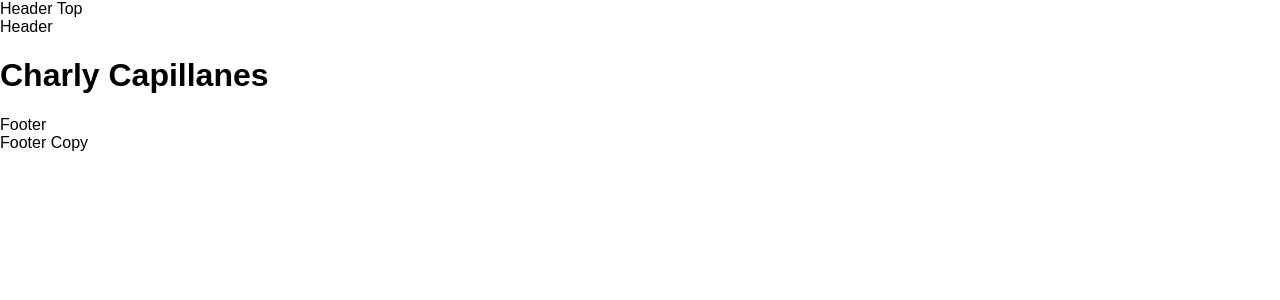
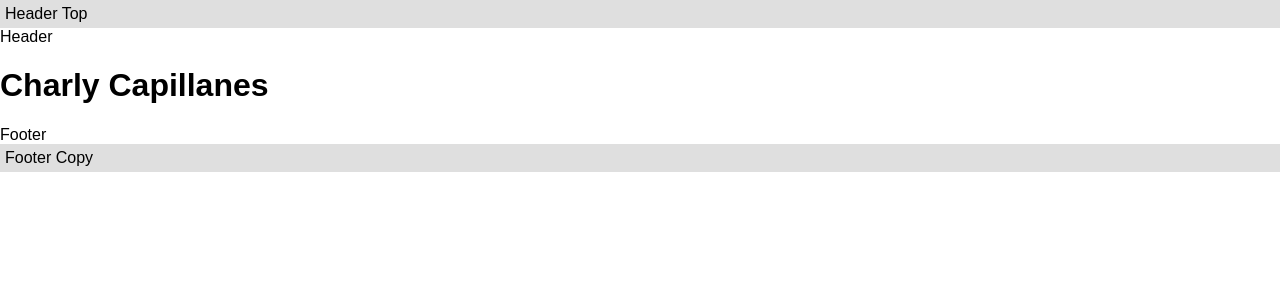
Before and after one commit to charly23/charly23.github.io, a PHP site: page / in a window 1280 px wide. Shown: the top 300 px of the page. Run offline with PHP 8.4, Linux system fonts and the light colour scheme.

Commit message:
add-style

```diff
--- a/css/styles.css
+++ b/css/styles.css
@@ -10,7 +10,15 @@ body {
 }
 
 /** header **/
+#header-top .header-top__pad {
+    background: #dfdfdf;
+    padding: 5px;
+}
 
 /** container **/
 
 /** footer **/
+#footer-copy .footer-copy__pad {
+    background: #dfdfdf;
+    padding: 5px;
+}
```
